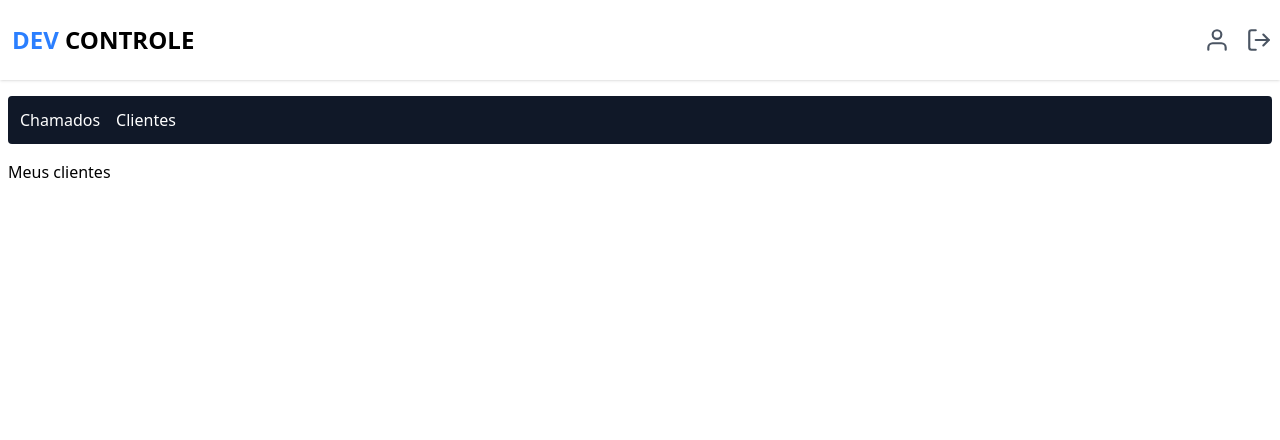
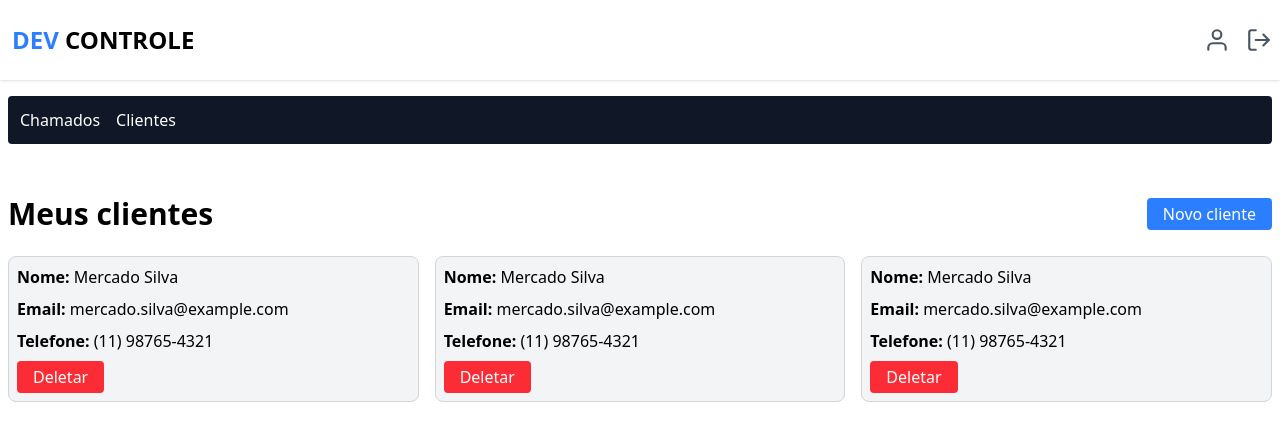
Before and after one commit to monafmenezes/dev-controle, a Next.js app: page /dashboard/customer in a window 1280 px wide. Shown: the top 440 px of the page. Built offline with nearby package versions, Linux system fonts and the light colour scheme; no server answers; sample sign-in values are in the browser's storage.

Commit message:
feat: create customer card and form components; implement new customer page with session validation

```diff
--- /dev/null
+++ b/src/app/dashboard/customer/components/card/index.tsx
@@ -0,0 +1,17 @@
+export function CardCustomer() {
+    return (
+        <article className="flex flex-col bg-gray-100 border-gray-300 border p-2 rounded-lg gap-2 hover:scale-105 duration-300">
+            <h2>
+                <span className="font-bold">Nome: </span>Mercado Silva
+            </h2>
+            <p>
+                <span className="font-bold">Email: </span>mercado.silva@example.com
+            </p>
+            <p>
+                <span className="font-bold">Telefone: </span>(11) 98765-4321
+            </p>
+
+            <button className="bg-red-500 hover:bg-red-600 text-white py-1 px-4 rounded cursor-pointer self-start">Deletar</button>
+        </article>
+    )
+}
--- /dev/null
+++ b/src/app/dashboard/customer/components/form/index.tsx
@@ -0,0 +1,87 @@
+"use client"
+import { useForm } from "react-hook-form"
+import { z } from "zod"
+import { zodResolver } from "@hookform/resolvers/zod"
+import { Input } from "@/components/input"
+import { api } from "@/lib/api"
+import { useRouter } from "next/navigation"
+
+const schema = z.object({
+    name: z.string().min(2, "O campo nome é obrigatório").max(100),
+    email: z.email("O campo email é inválido").min(1, "O campo email é obrigatório"),
+    phone: z.string().refine((value) => {
+        return /^\(\d{2}\) \d{5}-\d{4}$/.test(value) || /^\(\d{2}\) \d{4}-\d{4}$/.test(value) || /^\d{10,11}$/.test(value);
+    }, "O campo telefone deve estar no formato (XX) XXXXX-XXXX")
+    .min(1, "O campo telefone é obrigatório"),
+    address: z.string(),
+})
+
+type FormData = z.infer<typeof schema>
+
+export function NewCustomerForm({userId}: {userId: string}) {
+    const {register, handleSubmit, formState: { errors }} = useForm<FormData>({
+        resolver: zodResolver(schema)
+    })
+
+    const router = useRouter();
+
+    async function handleRegister(data: FormData) {
+       await api.post('/api/customer', {
+        name: data.name,
+        email: data.email,
+        phone: data.phone,
+        address: data.address,
+        userId: userId,
+       })
+
+       router.replace('/dashboard/customer')
+    }
+
+    return (
+        <form className="flex flex-col mt-6 gap-2 bg-gray-100 border-gray-300 border p-4 rounded-lg" onSubmit={handleSubmit(handleRegister)}>
+            <label className="mb-1 font-medium text-lg">Nome completo</label>
+            <Input
+                type="text"
+                placeholder="Digite o nome do cliente.."
+                name="name"
+                register={register}
+                error={errors.name?.message}
+            />
+            <section className="flex gap-2 flex-col sm:flex-row">
+                <div className="flex-1">
+                    <label className="mb-1 font-medium text-lg">Email</label>
+                    <Input
+                        type="email"
+                        placeholder="Digite o email do cliente.."
+                        name="email"
+                        register={register}
+                        error={errors.email?.message}
+                    />
+                </div>
+                <div className="flex-1">
+                    <label className="mb-1 font-medium text-lg">Telefone</label>
+                    <Input
+                        type="text"
+                        placeholder="Digite o telefone do cliente.."
+                        name="phone"
+                        register={register}
+                        error={errors.phone?.message}
+                    />
+                </div>
+            </section>
+
+            <label className="mb-1 font-medium text-lg">Endereço</label>
+            <Input
+                type="text"
+                placeholder="Digite o endereço  "
+                name="address"
+                register={register}
+                error={errors.address?.message}
+            />
+
+            <button type="submit" className="bg-blue-500 h-11 font-bold my-4 text-white py-2 px-4 rounded hover:bg-blue-600 transition-colors">
+                Salvar
+            </button>
+        </form>
+    )
+}
--- /dev/null
+++ b/src/app/dashboard/customer/new/page.tsx
@@ -0,0 +1,27 @@
+import { Container } from "@/components/container";
+import { authOptions } from "@/lib/auth";
+import { getServerSession } from "next-auth";
+import Link from "next/link";
+import { redirect } from "next/navigation";
+import { NewCustomerForm } from "../components/form";
+
+export default async function NewCustomer() {
+    const session = await getServerSession(authOptions);
+
+          if (!session || !session.user) {
+            redirect('/');
+          }
+
+    return (
+        <Container>
+            <main className="flex flex-col mt-9 mb-2">
+                <div className="flex items-center gap-3">
+                    <Link href="/dashboard/customer" className="bg-gray-900 text-white py-1 px-4 rounded">Voltar</Link>
+                    <h1 className="text-3xl font-bold">Novo cliente</h1>
+                </div>
+
+                <NewCustomerForm userId={session.user.id} />
+            </main>
+        </Container>
+    )
+}
--- a/src/app/dashboard/customer/page.tsx
+++ b/src/app/dashboard/customer/page.tsx
@@ -1,7 +1,9 @@
 import { Container } from "@/components/container";
 import { authOptions } from "@/lib/auth";
 import { getServerSession } from "next-auth";
+import Link from "next/link";
 import { redirect } from "next/navigation";
+import { CardCustomer } from "./components/card";
 
 export default async function Customer() {
     const session = await getServerSession(authOptions);
@@ -12,10 +14,17 @@ export default async function Customer() {
 
     return (
         <Container>
-           <main>
-                <div>
-                    <h1>Meus clientes</h1>
+           <main className="mt-9 mb-2">
+                <div className="flex items-center justify-between">
+                    <h1 className="text-3xl font-bold">Meus clientes</h1>
+                    <Link href="/dashboard/customer/new" className="bg-blue-500 hover:bg-blue-700 text-white py-1 px-4 rounded">Novo cliente</Link>
                 </div>
+
+                <section className="grid grid-cols-1 md:grid-cols-2 lg:grid-cols-3 gap-4 mt-6">
+                  <CardCustomer />
+                  <CardCustomer />
+                  <CardCustomer />
+                </section>
            </main>
         </Container>
     )
```
